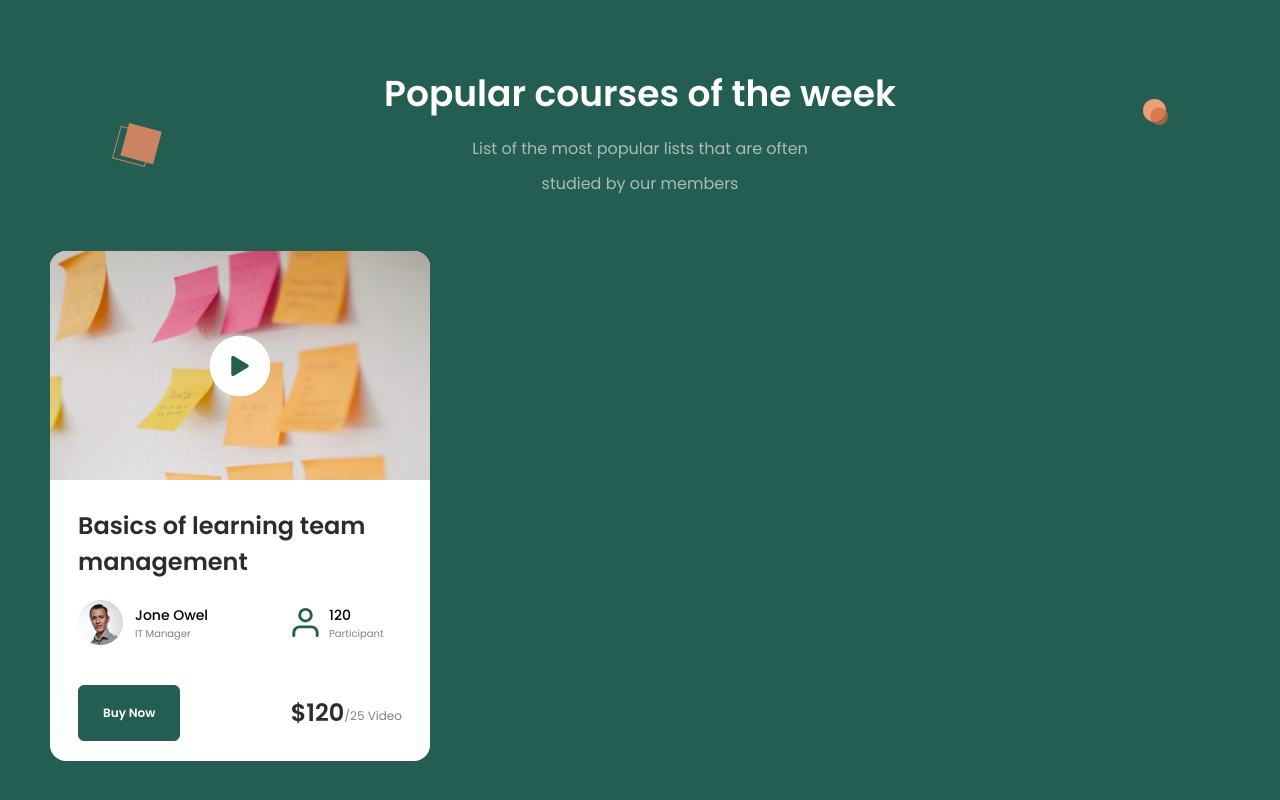
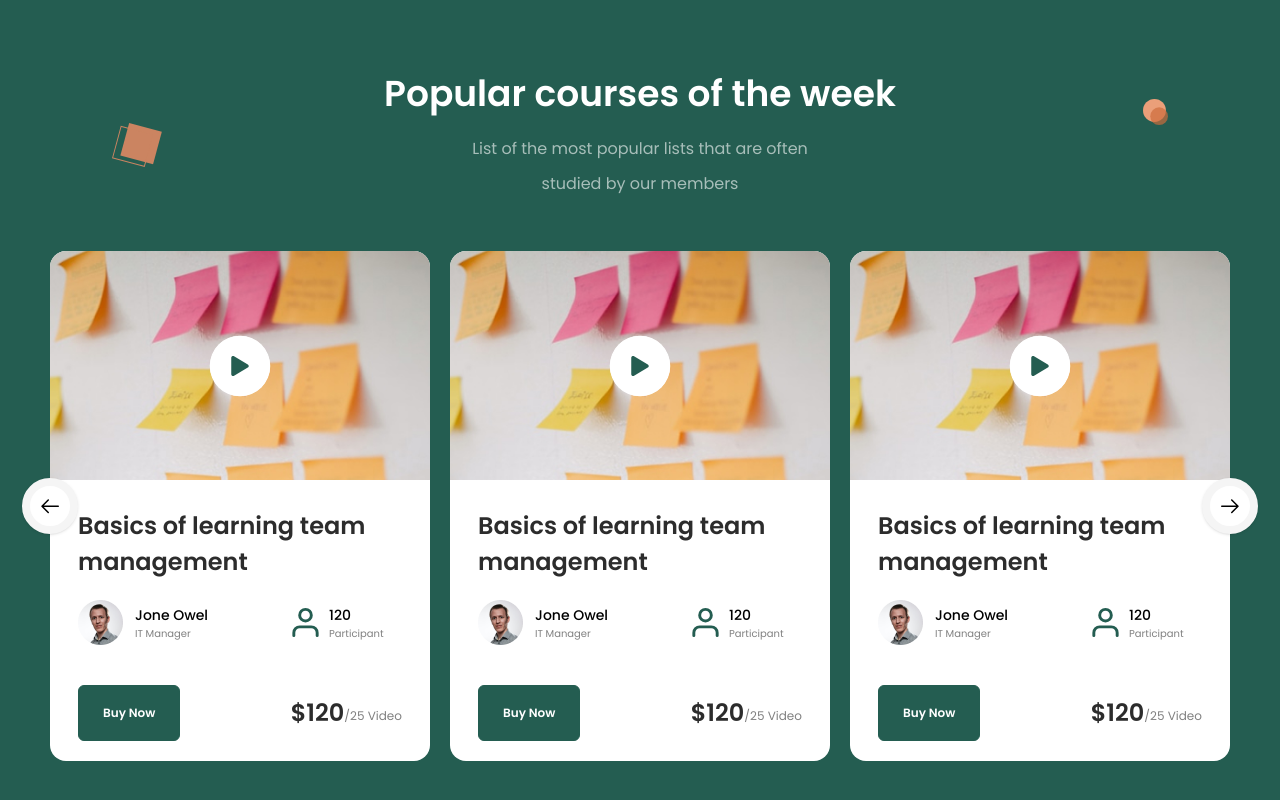
Before and after one commit to MkMonir/webappick-job-task-skillshoot-landing-page, a Next.js app: page / in a window 1280 px wide. Shown: the part 2328-3128 px from the top of the page. Built offline with nearby package versions, Linux system fonts and the light colour scheme.

Commit message:
courses section done

```diff
--- a/package.json
+++ b/package.json
@@ -12,7 +12,8 @@
     "next": "14.2.5",
     "react": "^18",
     "react-dom": "^18",
-    "react-icons": "^5.3.0"
+    "react-icons": "^5.3.0",
+    "swiper": "^11.1.9"
   },
   "devDependencies": {
     "@types/node": "^20",
--- a/src/views/homePageUi/components/Courses.tsx
+++ b/src/views/homePageUi/components/Courses.tsx
@@ -1,9 +1,17 @@
+"use client";
 import Button from "@/components/Button"
 import Image from "next/image"
 import { FaPlay } from "react-icons/fa"
 import { FiUser } from "react-icons/fi"
+import { Swiper, SwiperSlide } from 'swiper/react';
+import 'swiper/css';
+import { Autoplay, Keyboard } from "swiper/modules";
+import { useRef } from "react";
+import { GoArrowLeft, GoArrowRight } from "react-icons/go";
 
 const Courses = () => {
+    const courseSwiperRef = useRef<any>();
+
     return (
         <section id="courses" className="bg-primary py-[75px]">
             <div className="container relative">
@@ -18,9 +26,27 @@ const Courses = () => {
                 {/* TITLE */}
 
                 {/* COURSE SLIDER */}
-                <div>
-                    <div className="grid grid-cols-3 gap-5">
-                        <div className="rounded-2xl bg-white">
+                <div className="relative">
+                    <Swiper
+                        speed={1000}
+                        slidesPerView={3}
+                        spaceBetween={20}
+                        keyboard={{
+                            enabled: true,
+                        }}
+                        autoplay={{
+                            delay: 12000,
+                            disableOnInteraction: false,
+                        }}
+                        loop={true}
+                        onBeforeInit={(swiper) => {
+                            courseSwiperRef.current = swiper;
+                        }}
+                        modules={[Autoplay, Keyboard]}
+                        className="mySwiper grid grid-cols-3 gap-5"
+                    >
+                        {[1, 2, 3, 4, 5, 6].map((course, i) =>
+                            <SwiperSlide key={i} className="rounded-2xl bg-white">
                                 <div className="relative">
                                     <button
                                         className="w-[60px] h-[60px] bg-white rounded-full grid place-items-center absolute inset-1/2 -translate-x-1/2 -translate-y-1/2 animate-pulse video-btn"
@@ -59,8 +85,21 @@ const Courses = () => {
                                         </div>
                                     </div>
                                 </div>
-                        </div>
-                    </div>
+                            </SwiperSlide>
+                        )}
+                    </Swiper>
+                    <button
+                        className="absolute -left-7 top-1/2 -translate-y-1/2 z-[200] w-14 h-14 bg-white grid place-items-center text-2xl text-black border-[8px] border-solid border-[#F5F5F5] rounded-full shadow transition-all duration-500 hover:bg-primary hover:text-white active:scale-95"
+                        onClick={() => courseSwiperRef.current?.slidePrev()}
+                    >
+                        <GoArrowLeft />
+                    </button>
+                    <button
+                        className="absolute -right-7 top-1/2 -translate-y-1/2 z-[200] w-14 h-14 bg-white grid place-items-center text-2xl text-black border-[8px] border-solid border-[#F5F5F5] rounded-full shadow transition-all duration-500 hover:bg-primary hover:text-white active:scale-95"
+                        onClick={() => courseSwiperRef.current?.slideNext()}
+                    >
+                        <GoArrowRight />
+                    </button>
                 </div>
             </div>
         </section>
```
Also changed, not shown: 1 other file (tests, documents, lock files or other folders). Lines whose indentation alone changed are shown as unchanged.
